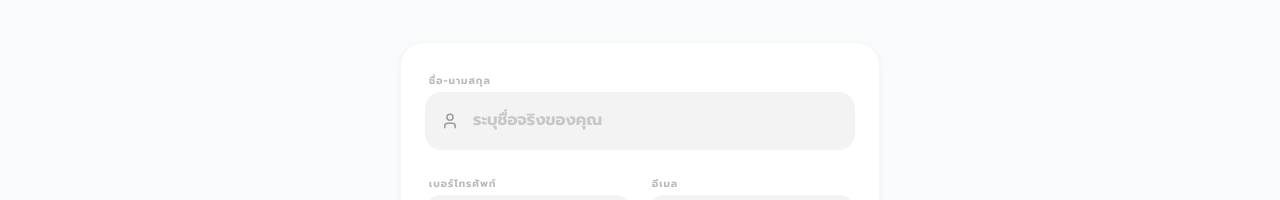
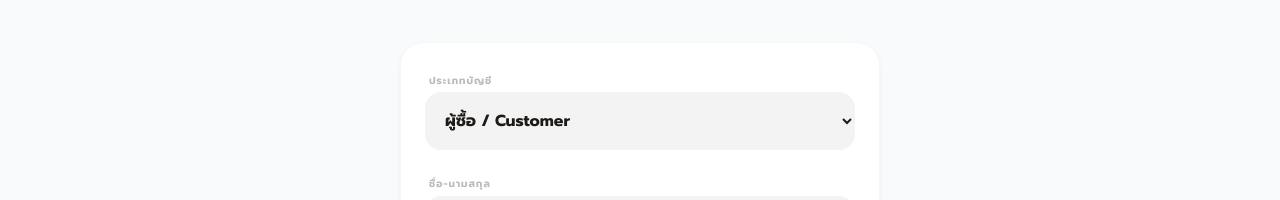
Before and after one commit to Noppadons/storepuk, a Next.js app: page /register in a window 1280 px wide. Shown: the part 172-372 px from the top of the page. Built offline with nearby package versions, Linux system fonts and the light colour scheme; no server answers.

Commit message:
feat(auth): allow selecting role (customer|farmer) at register; admin creation via invite code

```diff
--- a/src/app/api/auth/register/route.ts
+++ b/src/app/api/auth/register/route.ts
@@ -6,7 +6,7 @@ import { hashPassword, signToken } from '@/lib/auth';
 export async function POST(request: Request) {
     try {
         const body = await request.json();
-        const { email, password, fullName, phone } = body;
+        const { email, password, fullName, phone, role: requestedRole, adminInviteCode } = body;
 
         if (!email || !password) {
             return NextResponse.json({ error: 'Missing email or password' }, { status: 400 });
@@ -21,6 +21,22 @@ export async function POST(request: Request) {
             return NextResponse.json({ error: 'Email already in use' }, { status: 409 });
         }
 
+        // Validate role
+        const allowedRoles = ['customer', 'farmer'];
+        let roleToSet = 'customer';
+        if (typeof requestedRole === 'string' && allowedRoles.includes(requestedRole)) {
+            roleToSet = requestedRole;
+        }
+
+        // Support creating admin only with a secret invite code
+        if (requestedRole === 'admin') {
+            const secret = process.env.ADMIN_INVITE_CODE;
+            if (!secret || adminInviteCode !== secret) {
+                return NextResponse.json({ error: 'Invalid invite code' }, { status: 403 });
+            }
+            roleToSet = 'admin';
+        }
+
         // Create user with hashed password
         const hashedPassword = await hashPassword(password);
         const user = await prisma.user.create({
@@ -29,7 +45,7 @@ export async function POST(request: Request) {
                 password: hashedPassword,
                 name: fullName || email.split('@')[0],
                 phone,
-                role: 'customer'
+                role: roleToSet
             }
         });
 
--- a/src/app/register/page.tsx
+++ b/src/app/register/page.tsx
@@ -23,6 +23,8 @@ export default function RegisterPage() {
         confirmPassword: '',
         acceptTerms: false,
     });
+    // default role 'customer'
+    const [role, setRole] = useState<'customer' | 'farmer'>('customer');
 
     const handleSubmit = async (e: React.FormEvent) => {
         e.preventDefault();
@@ -60,7 +62,8 @@ export default function RegisterPage() {
                     fullName: formData.fullName,
                     email: formData.email,
                     phone: formData.phone,
-                    password: formData.password
+                    password: formData.password,
+                    role
                 }),
             });
 
@@ -122,6 +125,19 @@ export default function RegisterPage() {
                         </AnimatePresence>
 
                         <form onSubmit={handleSubmit} className="space-y-5">
+                            <div className="space-y-2">
+                                <label className="text-[10px] font-black uppercase tracking-widest text-foreground/30 px-1">ประเภทบัญชี</label>
+                                <div className="relative">
+                                    <select
+                                        value={role}
+                                        onChange={(e) => setRole(e.target.value as 'customer' | 'farmer')}
+                                        className="w-full bg-foreground/5 border-none rounded-2xl py-4 pl-4 pr-4 font-bold focus:ring-2 focus:ring-primary/20 transition-all"
+                                    >
+                                        <option value="customer">ผู้ซื้อ / Customer</option>
+                                        <option value="farmer">เกษตรกร / Farmer</option>
+                                    </select>
+                                </div>
+                            </div>
                             <div className="space-y-2">
                                 <label className="text-[10px] font-black uppercase tracking-widest text-foreground/30 px-1">ชื่อ-นามสกุล</label>
                                 <div className="relative group">
```
